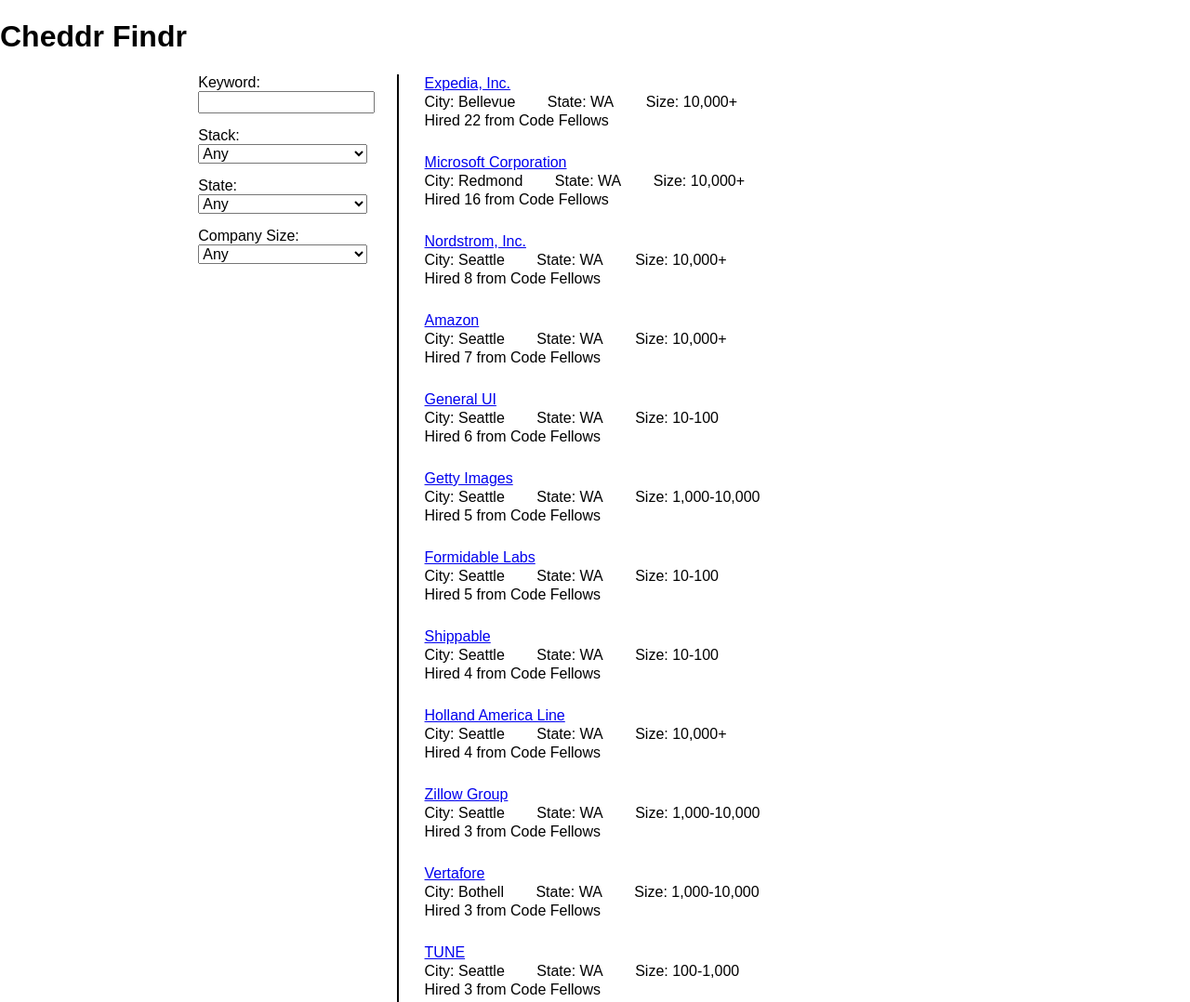
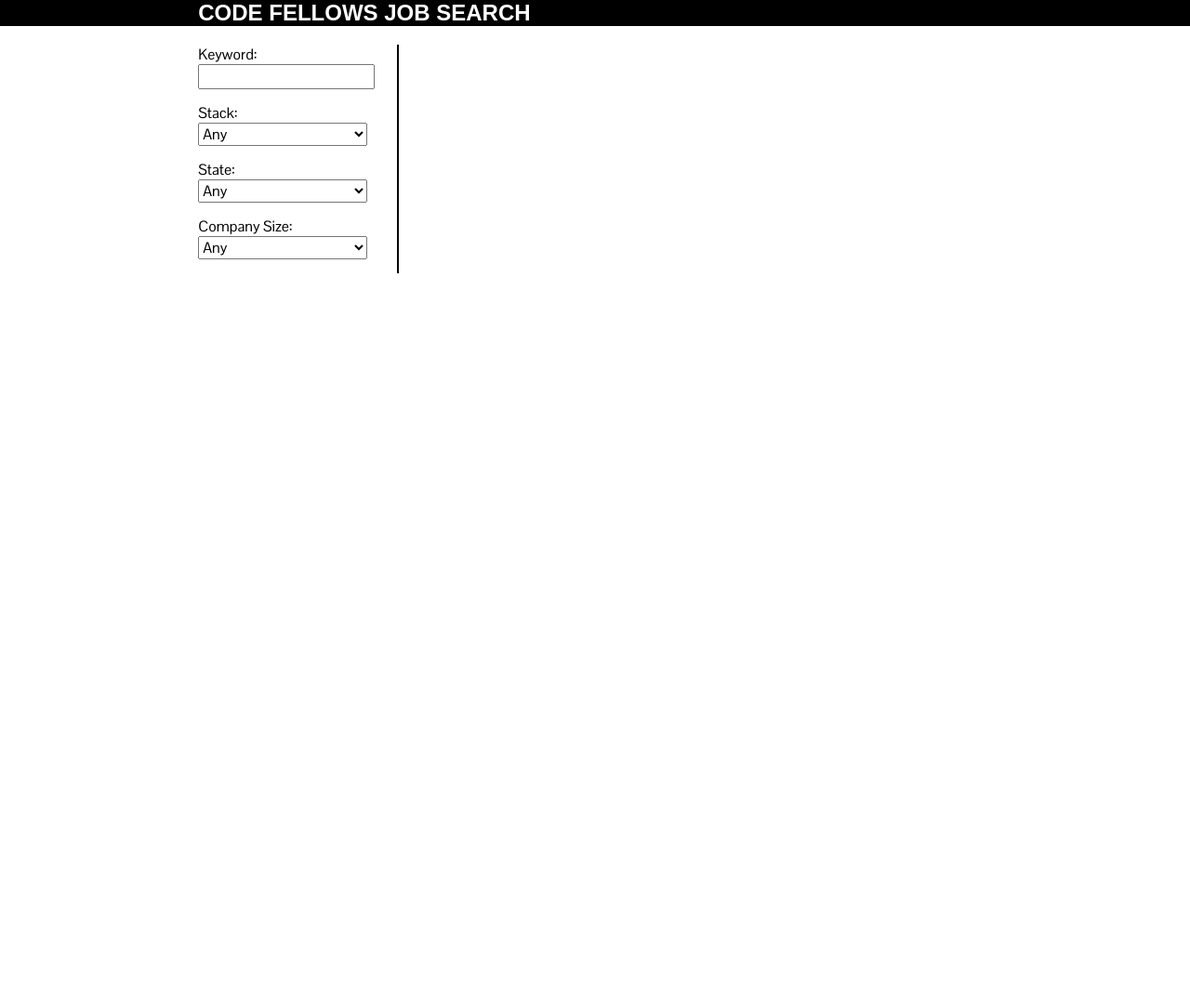
Before and after one commit to tiodan81/CF-job-search, a website built with webpack: page src/index.html in a window 1280 px wide. Shown: the top 1078 px of the page at 93% size. After the commit the page ends 800 px from the top, so only its background shows below. Built offline with nearby package versions, Linux system fonts and the light colour scheme; some packages are replaced by stand-ins of ours; files whose address does not match are found by name; a web font is replaced by a local one.

Commit message:
add fonts

```diff
--- a/src/index.html
+++ b/src/index.html
@@ -6,7 +6,7 @@
 </head>
 <body data-ng-app="cfJobSearch">
   <header>
-    <h1>Cheddr Findr</h1>
+    <h1>CODE FELLOWS JOB SEARCH</h1>
   </header>
   <main data-ng-view class="pure-g">
   </main>
--- a/src/scss/base.scss
+++ b/src/scss/base.scss
@@ -1,15 +1,22 @@
+@import url(https://fonts.googleapis.com/css?family=Pontano+Sans|Monda:700);
 
+html, button, input, select, textarea,
+.pure-g [class *= "pure-u"] {
+    /* Set your content font stack here: */
+    font-family: 'Pontano Sans', sans-serif;
+}
 
+header {
+  background-color: black;
+  margin-bottom: 20px;
+  h1 {
+    margin: 0 16.66%;
+    font-family: 'Monda', sans-serif;
+    color: white;
+    font-size: 1.5em;
+  }
+}
 
-// h1 {
-//   color: red;
-// }
-//
-// main{
-// 	display: flex;
-// 	justify-content: space-between;
-// }
-//
 .side-bar{
 	display: inline-block;
   border-right: 2px solid black;
@@ -27,6 +34,7 @@
 .job {
   margin: 0 0 25px 28px;
   line-height: 20px;
+  // font-size: 1.2em;
   span {
     margin-right: 30px;
   }
--- a/src/templates/job_search_template.html
+++ b/src/templates/job_search_template.html
@@ -35,14 +35,21 @@
     <option value="1,000-10,000">Large</option>
     <option value="10,000+">Huge</option>
   </select>
+  <p data-ng-show="keyword || stack || city || state || size">{{(jobs | filter:keyword |
+                                filter:stackFunction |
+                                filter:filterFunction('state') |
+                                filter:filterFunction('city') |
+                                filter:filterFunction('size')).length}} results found</p>
 </div>
-<div class="job-list pure-u-1-3">
-  <div class="job" data-ng-repeat="job in jobs | filter:keyword |
-                                                      filter:stackFunction |
-                                                      filter:filterFunction('state') |
-                                                      filter:filterFunction('city') |
-                                                      filter:filterFunction('size') |
-                                                      orderBy:'ios + ruby + python + javascript + ux':true">
+<div class="job-list pure-u-1-2">
+  <div class="job"
+       data-ng-show="keyword || stack || city || state || size"
+       data-ng-repeat="job in jobs | filter:keyword |
+                                     filter:stackFunction |
+                                     filter:filterFunction('state') |
+                                     filter:filterFunction('city') |
+                                     filter:filterFunction('size') |
+                                     orderBy:'ios + ruby + python + javascript + ux':true">
     <div class="job-item">
       <a href="#/company/{{job.company}}">{{job.company}}</a><br>
       <span>City: {{job.city}}</span>
```
